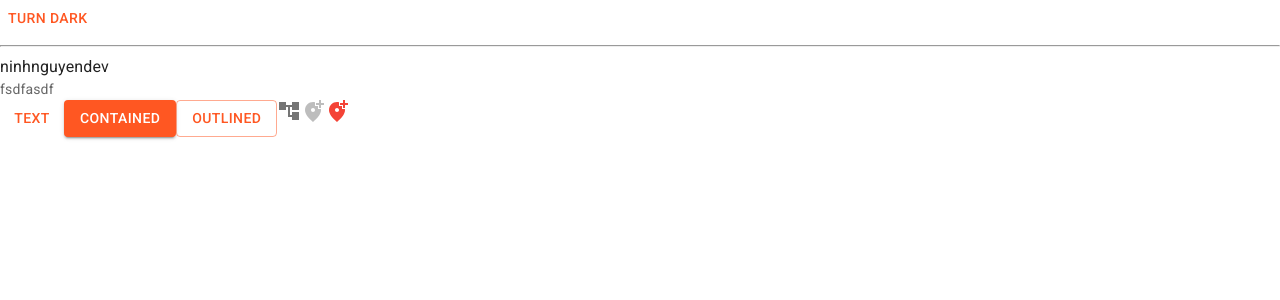
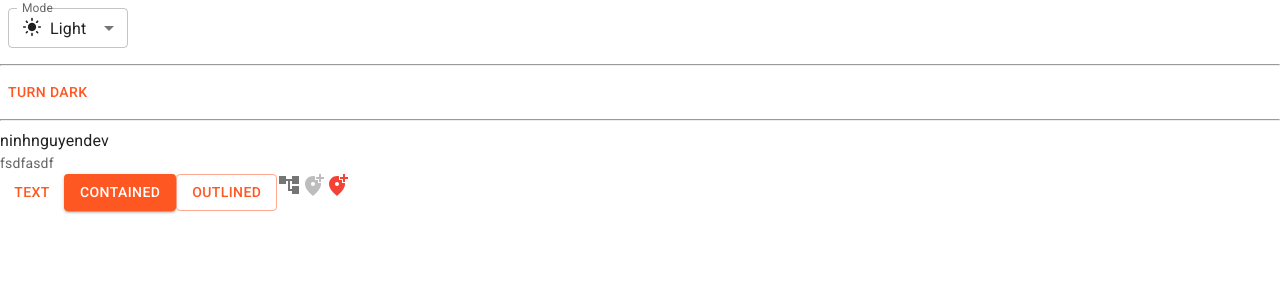
Before and after one commit to ninhnguyen2623/dev-web, a React (Vite) app: page / in a window 1280 px wide. Shown: the top 300 px of the page. Built offline with nearby package versions, Linux system fonts and the light colour scheme.

Commit message:
dark mode system

```diff
--- a/src/App.jsx
+++ b/src/App.jsx
@@ -4,10 +4,64 @@
 import { red } from '@mui/material/colors'
 import Typography from '@mui/material/Typography'
 import { useColorScheme } from '@mui/material/styles'
+import useMediaQuery from '@mui/material/useMediaQuery'
 
+import InputLabel from '@mui/material/InputLabel'
+import MenuItem from '@mui/material/MenuItem'
+import FormControl from '@mui/material/FormControl'
+import Select from '@mui/material/Select'
+
+import LightModeIcon from '@mui/icons-material/LightMode'
+import DarkModeOutlinedIcon from '@mui/icons-material/DarkModeOutlined'
+import SettingsBrightnessIcon from '@mui/icons-material/SettingsBrightness'
+
+import Box from '@mui/material/Box'
+
+function ModeSelect() {
+  const { mode, setMode } = useColorScheme()
+
+  const handleChange = (event) => {
+    const selectedMode = event.target.value
+    setMode(selectedMode)
+    // setAge(event.target.value)
+  }
+
+  return (
+    <FormControl sx={{ m: 1, minWidth: 120 }} size="small">
+      <InputLabel id="label-select-drak-light-mode">Mode</InputLabel>
+      <Select
+        labelId="label-select-drak-light-mode"
+        id="select-drak-light-mode"
+        value={mode}
+        label="Age"
+        onChange={handleChange}
+      >
+        <MenuItem value='light'>
+          <div style={{ display: 'flex', alignContent: 'center', gap: '8px' }}>
+            <LightModeIcon fontSize='small'/>  Light
+          </div>
+        </MenuItem>
+        <MenuItem value='dark'>
+          <Box sx={{ display: 'flex', alignContent: 'center', gap: 2 }}>
+            <DarkModeOutlinedIcon fontSize='small'/>  Drak
+          </Box>
+        </MenuItem>
+        <MenuItem value='system'>
+          <Box sx={{ display: 'flex', alignContent: 'center', gap: 2 }}>
+            <SettingsBrightnessIcon fontSize='small'/>  System
+          </Box>
+        </MenuItem>
+      </Select>
+    </FormControl>
+  )
+}
 
 function ModeToggle() {
   const { mode, setMode } = useColorScheme()
+  // const prefersDarkMode = useMediaQuery('(prefers-color-scheme: dark)')
+  // const prefersLightMode = useMediaQuery('(prefers-color-scheme: light)')
+  // console.log('prefersDarkMode', prefersDarkMode)
+  // console.log('prefersLightMode', prefersLightMode)
   return (
     <Button
       onClick={() => {
@@ -22,6 +76,8 @@
 function App() {
   return (
     <>
+      <ModeSelect/>
+      <hr/>
       <ModeToggle/>
       <hr/>
       <div>ninhnguyendev</div>
```
